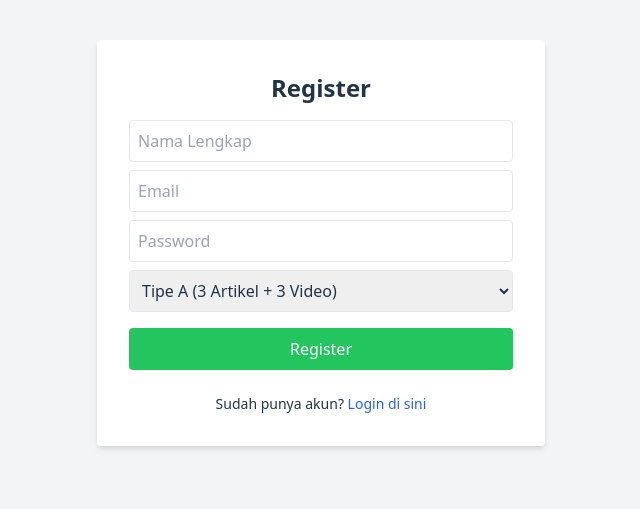
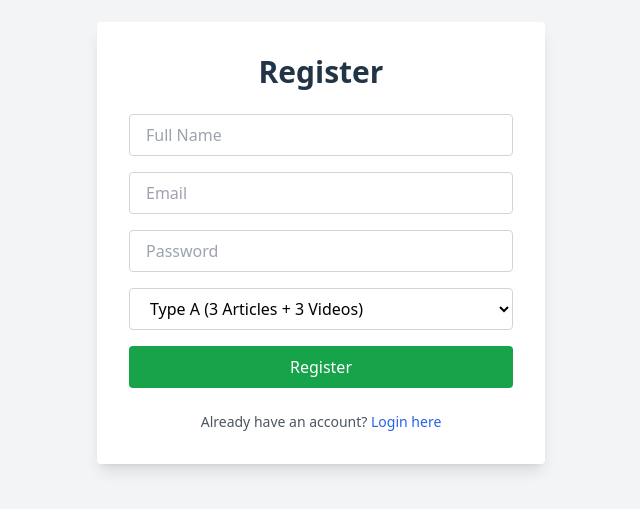
Before and after one commit to rifqiraihan/fullstack_membership, a React (Vite) app in the folder frontend/: page /register in a window 1280 px wide. Shown: the part 157-666 px from the top of the page, without its empty margins (319-959 px from the left). Built offline with nearby package versions, Linux system fonts and the light colour scheme.

Commit message:
fix: register page layout

```diff
--- a/frontend/src/pages/RegisterPage.tsx
+++ b/frontend/src/pages/RegisterPage.tsx
@@ -11,12 +11,11 @@
   const [membershipType, setMembershipType] = useState<"A" | "B" | "C">("A");
 
   const [loading, setLoading] = useState(false);
-  const [error, setError] = useState("");
+  const [error, setError] = useState<string | null>(null);
 
   const handleRegister = async () => {
     setLoading(true);
-    setError("");
-    console.log(membershipType)
+    setError(null);
     try {
       await axios.post(`${import.meta.env.VITE_API_URL}/auth/register`, {
         name,
@@ -24,74 +23,78 @@
         password,
         membership_type: membershipType,
       });
-      alert("Registrasi berhasil, silakan login.");
+
+      alert("Registration successful! Please log in.");
       navigate("/login");
     } catch (err: any) {
-      if (err.response?.data?.message) {
-        setError(err.response.data.message);
-      } else {
-        setError("Terjadi kesalahan. Coba lagi.");
-      }
+      const msg =
+        err?.response?.data?.message ||
+        "Something went wrong. Please try again.";
+      setError(msg);
     } finally {
       setLoading(false);
     }
   };
 
   return (
-    <div className="min-h-screen flex items-center justify-center bg-gray-100">
-      <div className="bg-white p-8 rounded shadow-md w-full max-w-md">
-        <h2 className="text-2xl font-bold mb-4 text-center">Register</h2>
+    <div className="min-h-screen flex items-center justify-center px-4 bg-gray-100">
+      <div className="bg-white p-8 rounded shadow-lg w-full max-w-md">
+        <h2 className="text-3xl font-bold mb-6 text-center">Register</h2>
 
         {error && (
-          <div className="bg-red-100 text-red-700 p-2 rounded mb-4 text-sm">
+          <div className="bg-red-100 text-red-700 text-sm rounded p-3 mb-4">
             {error}
           </div>
         )}
 
+        <div className="space-y-4">
           <input
-          className="w-full border p-2 mb-2 rounded"
+            className="w-full border bg-white text-black border-gray-300 rounded px-4 py-2 focus:outline-none focus:ring-2 focus:ring-blue-400"
             value={name}
             onChange={(e) => setName(e.target.value)}
-          placeholder="Nama Lengkap"
+            placeholder="Full Name"
             disabled={loading}
           />
           <input
-          className="w-full border p-2 mb-2 rounded"
+            className="w-full border bg-white text-black border-gray-300 rounded px-4 py-2 focus:outline-none focus:ring-2 focus:ring-blue-400"
+            type="email"
             value={email}
             onChange={(e) => setEmail(e.target.value)}
             placeholder="Email"
             disabled={loading}
           />
           <input
-          className="w-full border p-2 mb-2 rounded"
+            className="w-full border bg-white text-black border-gray-300 rounded px-4 py-2 focus:outline-none focus:ring-2 focus:ring-blue-400"
+            type="password"
             value={password}
             onChange={(e) => setPassword(e.target.value)}
-          type="password"
             placeholder="Password"
             disabled={loading}
           />
           <select
-          className="w-full border p-2 mb-4 rounded"
+            className="w-full border bg-white text-black border-gray-300 rounded px-4 py-2 focus:outline-none focus:ring-2 focus:ring-blue-400"
             value={membershipType}
             onChange={(e) => setMembershipType(e.target.value as "A" | "B" | "C")}
             disabled={loading}
           >
-          <option value="A">Tipe A (3 Artikel + 3 Video)</option>
-          <option value="B">Tipe B (10 Artikel + 10 Video)</option>
-          <option value="C">Tipe C (Semua Konten)</option>
+            <option value="A">Type A (3 Articles + 3 Videos)</option>
+            <option value="B">Type B (10 Articles + 10 Videos)</option>
+            <option value="C">Type C (All Content)</option>
           </select>
+
           <button
             onClick={handleRegister}
             disabled={loading}
-          className="w-full bg-green-500 text-white py-2 rounded hover:bg-green-600"
+            className="w-full bg-green-600 text-white py-2 rounded font-medium hover:bg-green-700 transition-colors"
           >
-          {loading ? "Loading..." : "Register"}
+            {loading ? "Registering..." : "Register"}
           </button>
+        </div>
 
-        <p className="mt-6 text-center text-sm">
-          Sudah punya akun?{" "}
-          <a href="/login" className="text-blue-600 hover:underline">
-            Login di sini
+        <p className="mt-6 text-center text-sm text-gray-600">
+          Already have an account?{" "}
+          <a href="/login" className="text-blue-600 hover:underline font-medium">
+            Login here
           </a>
         </p>
       </div>
```
Lines whose indentation alone changed are shown as unchanged.
